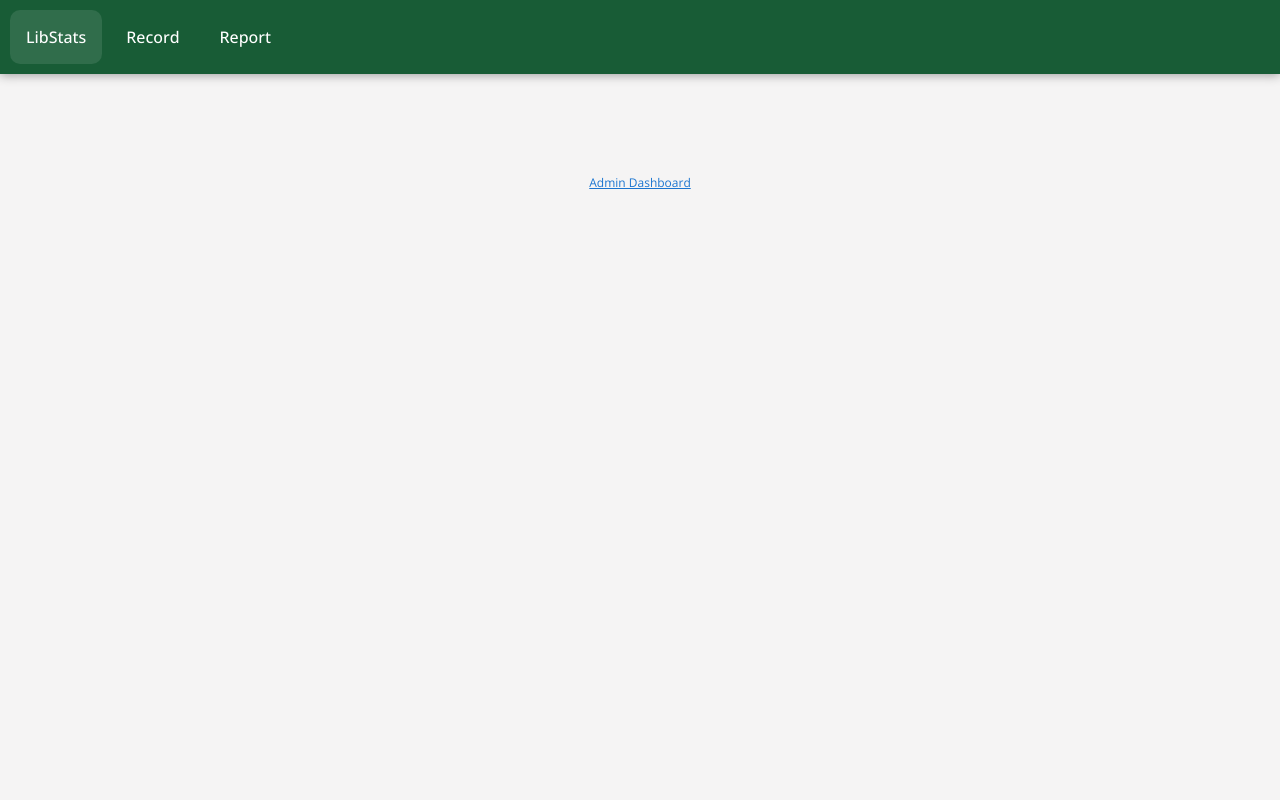
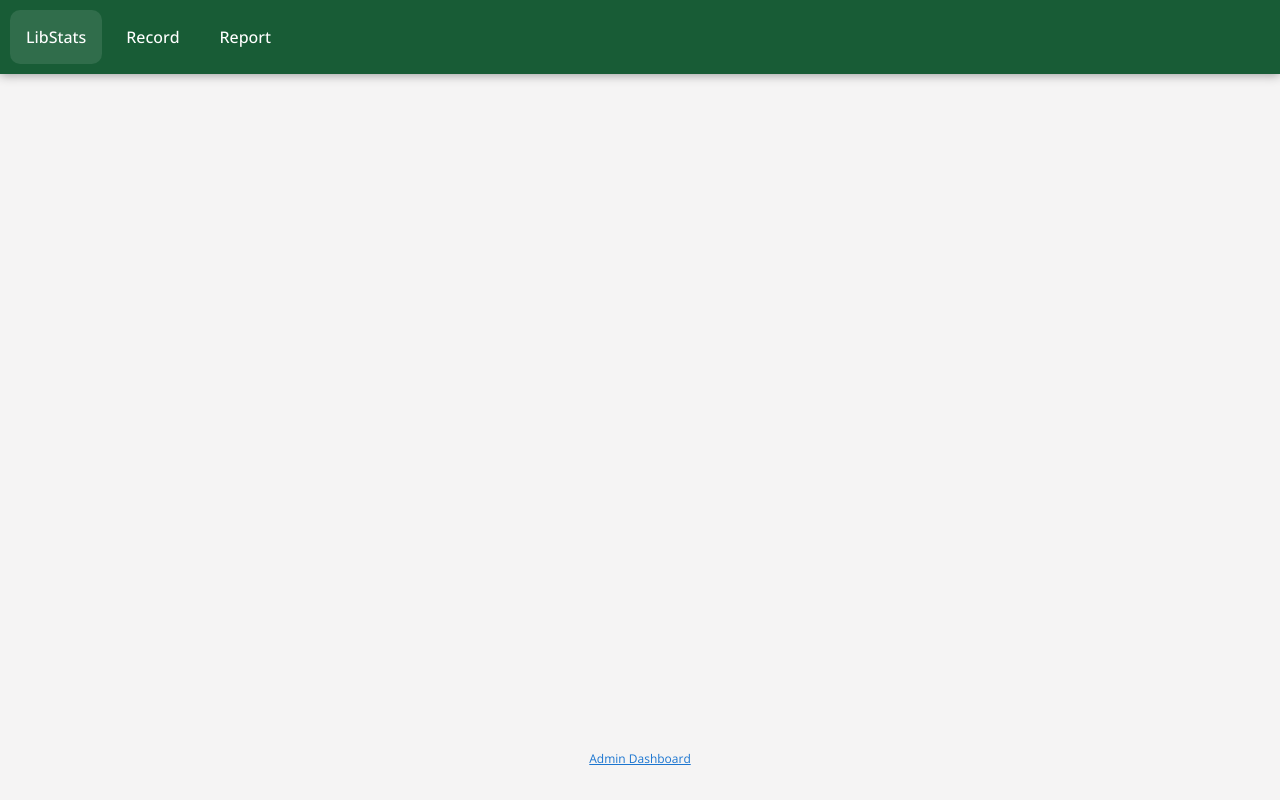
Before and after one commit to jamesspearsv/libstats-node, a React (Vite) app in the folder client/: page / in a window 1280 px wide. Built offline with nearby package versions, Linux system fonts and the light colour scheme; no server answers.

Commit message:
Make footer 'sticky' to bottom of page
Signed-off-by: jamesspearsv <58987727+jamesspearsv@users.noreply.github.com>

```diff
--- a/client/src/index.css
+++ b/client/src/index.css
@@ -7,6 +7,12 @@
   --color-danger: #dc3545;
   --opacity-filter: rgba(255, 255, 255, 0.1);
   --drop-shadow: 0 1px 3px rgba(0, 0, 0, 0.12), 0 1px 2px rgba(0, 0, 0, 0.24);
+}
+
+#root {
+  min-height: 100dvh;
+  display: flex;
+  flex-direction: column;
 }
 
 * {
@@ -26,6 +32,7 @@ main {
 }
 
 footer {
+  margin-top: auto;
   width: 100%;
   padding: 2rem;
   text-align: center;
```
